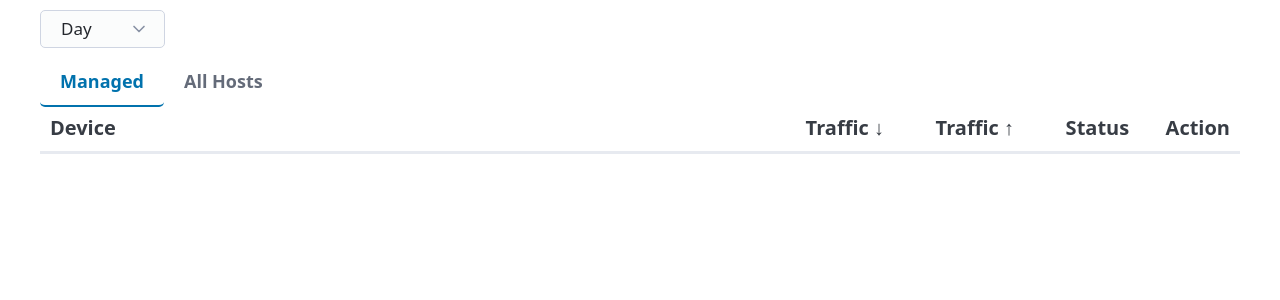
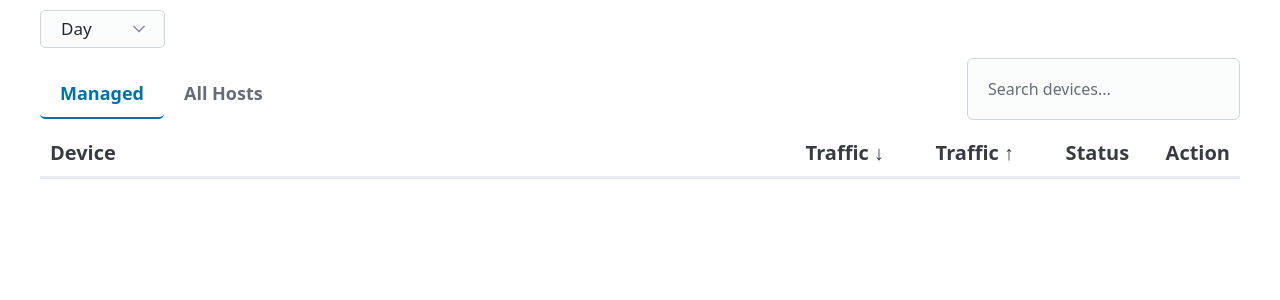
Before and after one commit to torfinnnome/veggen, a Flask app: template templates/index.html in a window 1280 px wide. Shown: the part 70-370 px from the top of the page. Run offline with Flask 3, Linux system fonts and the light colour scheme; the template is opened without the code that fills it, so the values that code supplies are empty; some libraries are stand-ins or nearby versions.

Commit message:
feat: add live search field for filtering devices by name, IP and MAC

```diff
--- a/templates/index.html
+++ b/templates/index.html
@@ -87,6 +87,27 @@
             gap: 0;
             border-bottom: 2px solid var(--pico-border-color);
             margin-bottom: 0;
+            align-items: center;
+        }
+        .tab-bar-tabs { display: flex; gap: 0; }
+        .search-input-wrap {
+            margin-left: auto;
+        }
+        .search-input {
+            border: 1px solid var(--pico-border-color);
+            border-radius: 6px;
+            padding: 3px 8px;
+            font-size: 0.8em;
+            background: var(--pico-background-color);
+            color: var(--pico-color);
+            outline: none;
+            width: 160px;
+            margin-bottom: 0;
+            height: auto;
+        }
+        .search-input:focus {
+            border-color: var(--pico-primary);
+            box-shadow: 0 0 0 2px var(--pico-primary-background);
         }
         .tab-btn {
             padding: 0.5rem 1rem;
@@ -143,8 +164,13 @@
                 <option value="year">Year</option>
             </select>
             <div class="tab-bar">
-                <button class="tab-btn active" onclick="switchTab('managed')">Managed</button>
-                <button class="tab-btn" onclick="switchTab('allhosts')">All Hosts</button>
+                <div class="tab-bar-tabs">
+                    <button class="tab-btn active" onclick="switchTab('managed')">Managed</button>
+                    <button class="tab-btn" onclick="switchTab('allhosts')">All Hosts</button>
+                </div>
+                <div class="search-input-wrap">
+                    <input type="text" class="search-input" id="search-input" placeholder="Search devices..." oninput="filterDevices()">
+                </div>
             </div>
             <div id="managed-tab">
                 <div class="loading">Loading...</div>
@@ -196,6 +222,7 @@
             var row = document.createElement('tr');
             row.className = 'detail-row';
             row.setAttribute('data-mac', mac);
+            row.setAttribute('data-expanded', 'false');
             row.style.display = 'none';
             var td = document.createElement('td');
             td.style.padding = '14px 14px 14px 34px';
@@ -218,7 +245,7 @@
         function toggleDetail(dev) {
             var mac = dev.mac;
             var det = document.querySelector('.detail-row[data-mac="' + mac + '"]');
-            if (!det || det.style.display === 'none') {
+            if (!det || det.getAttribute('data-expanded') === 'false') {
                 if (!det) {
                     var parentTr = dev._parentTr ||
                         document.querySelector('[data-mac="' + mac + '"]')?.closest('tr');
@@ -229,6 +256,7 @@
                     parentTr.parentNode.insertBefore(det, parentTr.nextSibling);
                 }
                 det.style.display = '';
+                det.setAttribute('data-expanded', 'true');
                 (async function () {
                     var period = 'day';
                     var data = _detailCache[mac];
@@ -236,8 +264,9 @@
                     if (data && data.period) period = data.period;
                     _renderDetail(mac, data || {}, period);
                 })();
-            } else {
+            } else if (det) {
                 det.style.display = 'none';
+                det.setAttribute('data-expanded', 'false');
             }
         }
 
@@ -670,6 +699,60 @@ cell.setAttribute('colspan', '5');
             } catch (e) { console.error(e); }
         }
 
+        function filterDevices() {
+            var query = document.getElementById('search-input').value.toLowerCase().trim();
+
+            // Filter Managed tab
+            var managedTbody = document.getElementById('devices-tbody');
+            if (managedTbody) {
+                var groupHeaders = managedTbody.querySelectorAll('tr.group-header');
+                groupHeaders.forEach(function(header) {
+                    var kid = header.querySelector('.kid-name')?.textContent.toLowerCase() || '';
+                    var next = header.nextElementSibling;
+                    var groupDeviceRows = [];
+                    var groupDetailRows = [];
+                    while (next && !next.classList.contains('group-header')) {
+                        if (next.classList.contains('device-row')) {
+                            groupDeviceRows.push(next);
+                            var det = next.nextElementSibling;
+                            if (det && det.classList.contains('detail-row')) groupDetailRows.push(det);
+                        }
+                        next = next.nextElementSibling;
+                    }
+                    var anyVisible = false;
+                    groupDeviceRows.forEach(function(row, i) {
+                        var name = row.querySelector('.device-name')?.textContent.toLowerCase() || '';
+                        var meta = row.querySelector('.device-meta')?.textContent.toLowerCase() || '';
+                        var match = !query || name.includes(query) || meta.includes(query) || kid.includes(query);
+                        var det = groupDetailRows[i];
+                        var detWasOpen = det && det.getAttribute('data-expanded') === 'true';
+                        row.style.display = match ? '' : 'none';
+                        if (match) anyVisible = true;
+                        if (det) det.style.display = (match && detWasOpen) ? '' : 'none';
+                    });
+                    header.style.display = (!query || kid.includes(query) || anyVisible) ? '' : 'none';
+                });
+            }
+
+            // Filter All Hosts tab
+            var allhostsTbody = document.getElementById('allhosts-tbody');
+            if (allhostsTbody) {
+                var rows = allhostsTbody.querySelectorAll('tr.device-row');
+                rows.forEach(function(row) {
+                    var name = row.querySelector('td:nth-child(1)')?.textContent.toLowerCase() || '';
+                    var ip = row.querySelector('td:nth-child(2)')?.textContent.toLowerCase() || '';
+                    var mac = row.querySelector('td:nth-child(3)')?.textContent.toLowerCase() || '';
+                    var match = !query || name.includes(query) || ip.includes(query) || mac.includes(query);
+                    row.style.display = match ? '' : 'none';
+                    var det = row.nextElementSibling;
+                    if (det && det.classList.contains('detail-row')) {
+                        var detWasOpen = det.getAttribute('data-expanded') === 'true';
+                        det.style.display = (match && detWasOpen) ? '' : 'none';
+                    }
+                });
+            }
+        }
+
         fetchDevices();
         fetchAllHosts();
         fetchBatchTraffic();
```
